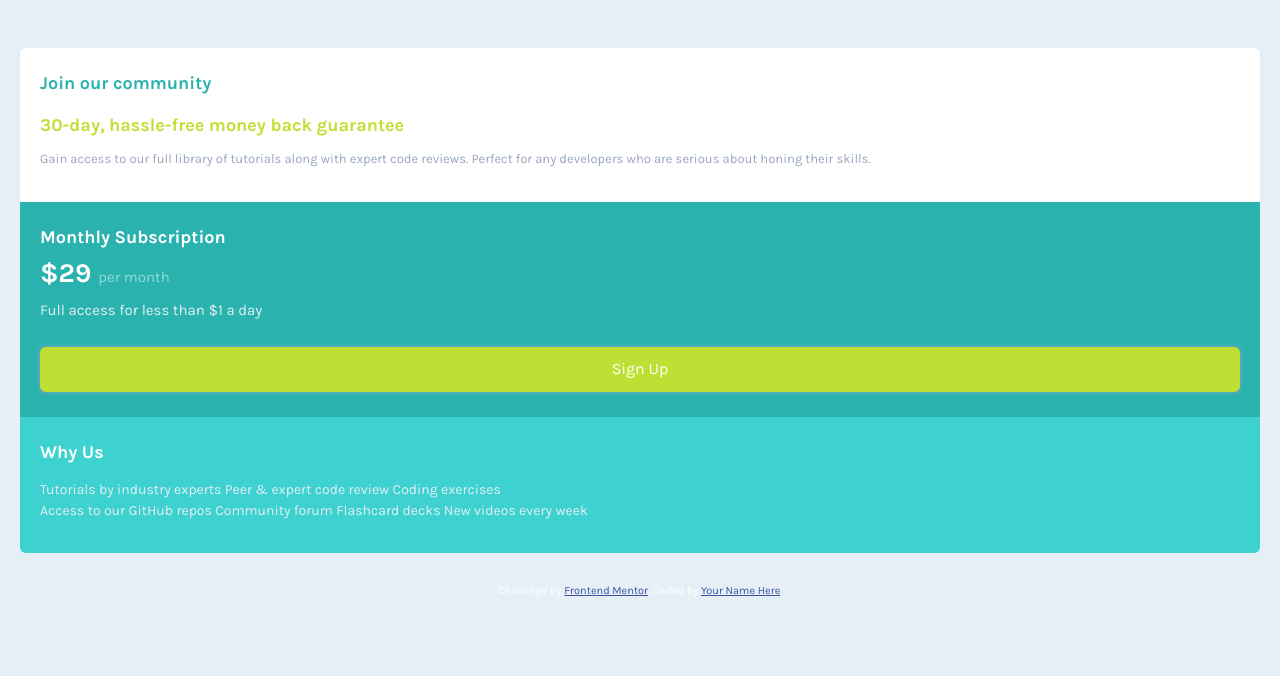
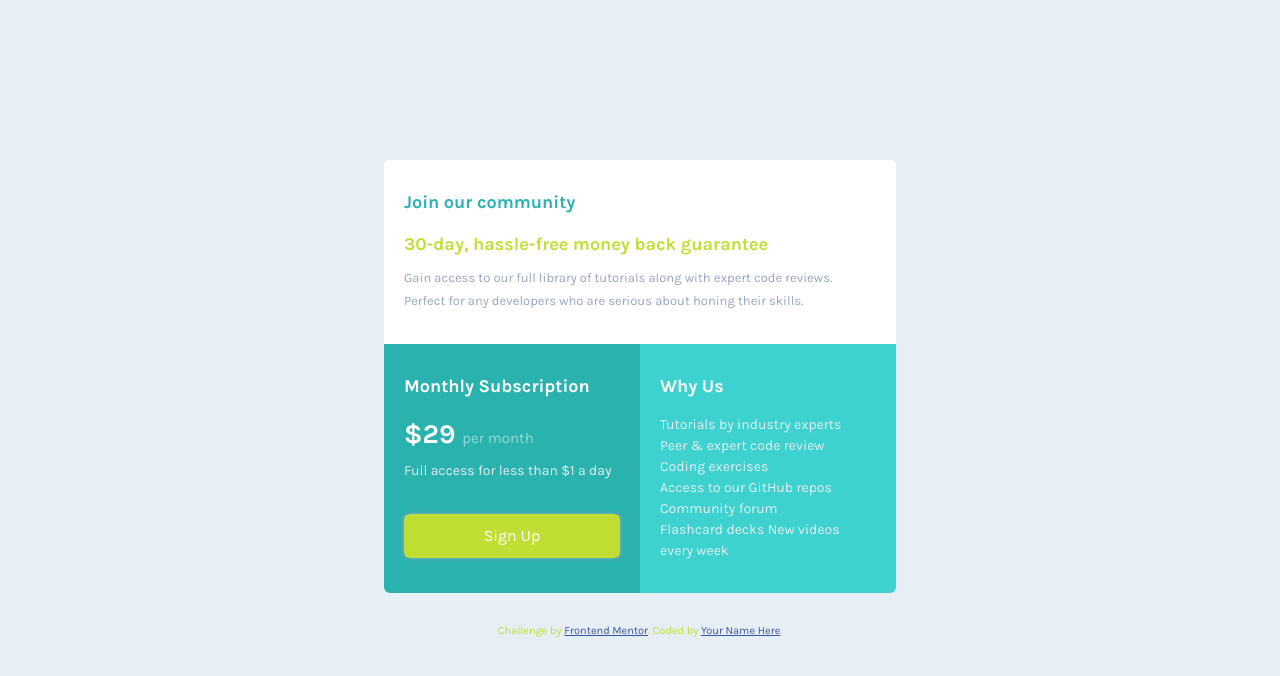
Before and after one commit to imfreelancerdev/single-price-grid-component, a plain HTML site: page index.html in a window 1280 px wide. Drawn offline with nearby package versions, Linux system fonts and the light colour scheme; files that its build step writes are made by us from their sources.

Commit message:
challenge ending desktop design

```diff
--- a/css/styles.scss
+++ b/css/styles.scss
@@ -100,6 +100,7 @@ body {
 }
 
 .container {
+    max-width: 512px;
     margin: 0 20px;
     margin-top: 3em;
     border-radius: 6px;
@@ -138,3 +139,31 @@ body {
 .attribution a {
     color: hsl(228, 45%, 44%);
 }
+
+@media (min-width:552px) {
+    .container {
+        margin: 0 auto;
+        margin-top: 20vh;
+        display: grid;
+        grid-template-columns: 1fr 1fr;
+    }
+    .container .card:nth-child(1) {
+        grid-column: 1/3;
+    }
+    .w-8 {
+        width: 85%;
+    }
+    .txt-normal {
+        font-size: 14px;
+    }
+    .card {
+        padding: 32px 20px;
+        padding-bottom: 25px;
+    }
+    .billing {
+        margin-top: 1.5em
+    }
+    .btn-signup {
+        margin-top: 1.5em;
+    }
+}
--- a/index.html
+++ b/index.html
@@ -16,7 +16,7 @@
 
 <body>
     <main class="container">
-        <section class="card bg-white">
+        <section class="card bg-white row">
             <h1 class="title txt-primary">Join our community</h1>
             <h2 class="subtitle txt-secondary">30-day, hassle-free money back guarantee</h2>
             <p class="txt-gray description">Gain access to our full library of tutorials along with expert code reviews. Perfect for any developers who are serious about honing their skills.</p>
@@ -36,7 +36,7 @@
 
 
     <footer>
-        <p class="attribution">
+        <p class="attribution txt-secondary">
             Challenge by <a href="https://www.frontendmentor.io?ref=challenge" target="_blank">Frontend Mentor</a>. Coded by <a href="#">Your Name Here</a>.
         </p>
     </footer>
```
Also changed, not shown: css/styles.css, 1 other file.
